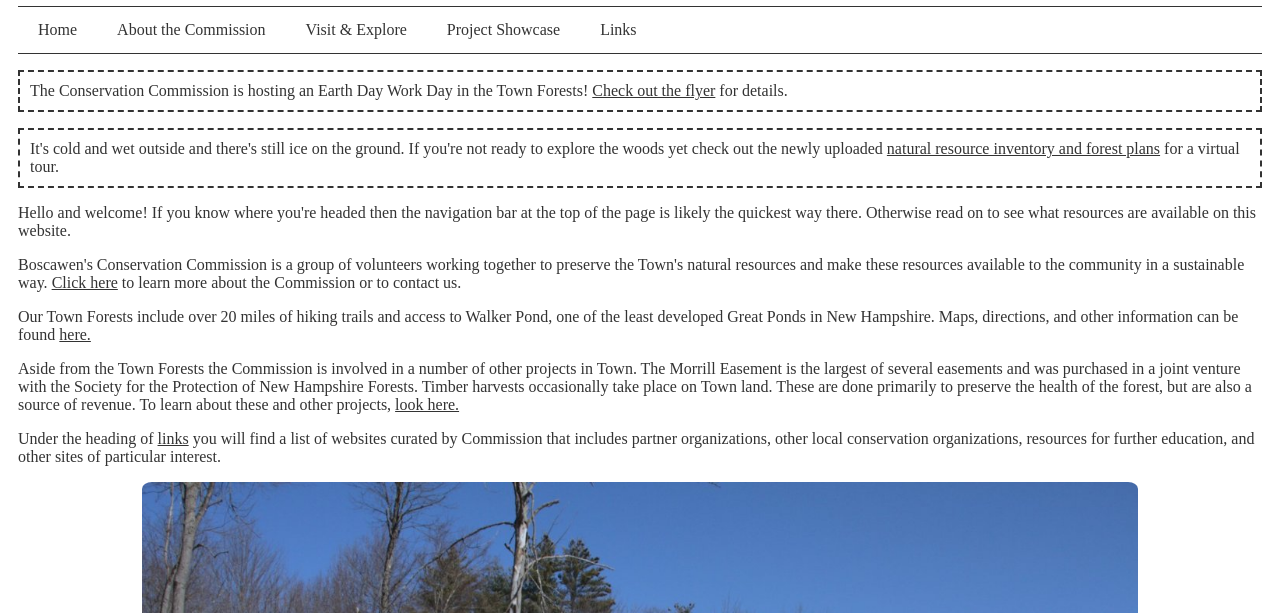
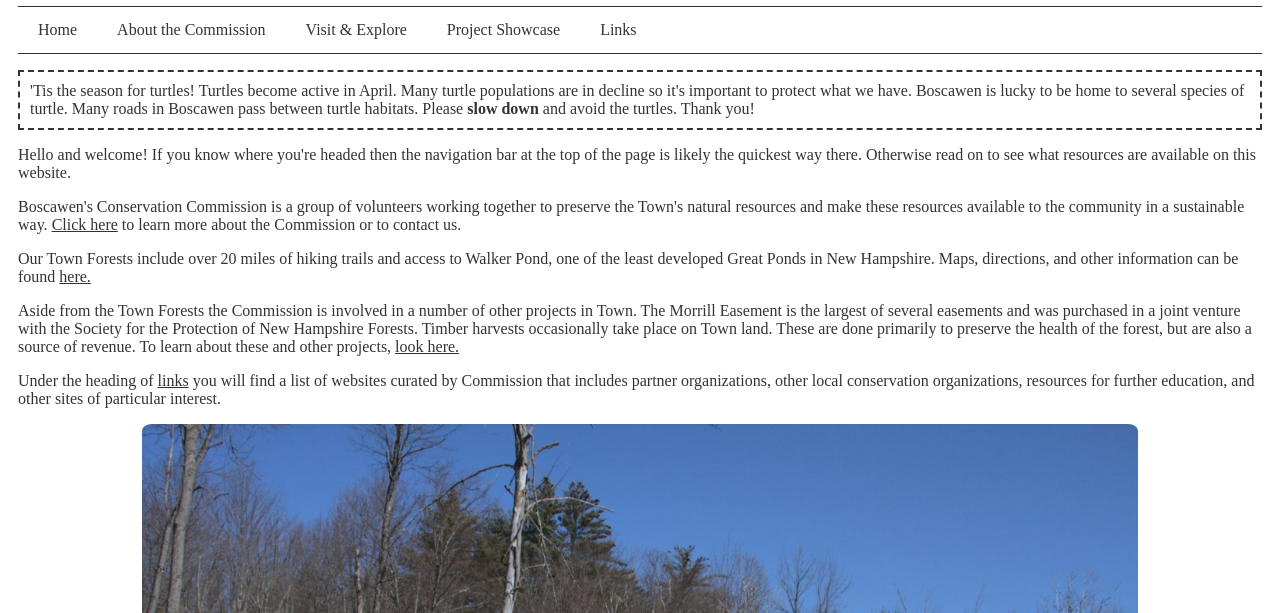
Before and after one commit to Boscawen-Conservation-Commission/Boscawen-Conservation-Commission.github.io, a plain HTML site: page index.html in a window 1280 px wide. Shown: the part 187-800 px from the top of the page. Drawn offline with Linux system fonts and the light colour scheme.

Commit message:
Add files via upload
changed announcements on main index

```diff
--- a/index.html
+++ b/index.html
@@ -23,9 +23,7 @@
   <a href="links.html">Links</a>
 </div>
 
-<p class="highlight">The Conservation Commission is hosting an Earth Day Work Day in the Town Forests! <a href="2025 trail day flyer.pdf">Check out the flyer</a> for details.</p>
-
-<p class="highlight">It's cold and wet outside and there's still ice on the ground. If you're not ready to explore the woods yet check out the newly uploaded <a href="explore.html#nri">natural resource inventory and forest plans</a> for a virtual tour.</p>
+<p class="highlight">'Tis the season for turtles! Turtles become active in April. Many turtle populations are in decline so it's important to protect what we have. Boscawen is lucky to be home to several species of turtle. Many roads in Boscawen pass between turtle habitats. Please <b>slow down</b> and avoid the turtles. Thank you!</p>
 
 <p>Hello and welcome! If you know where you're headed then the navigation bar at the top of the page is likely the quickest way there. Otherwise read on to see what resources are available on this website.</p>
 
```
